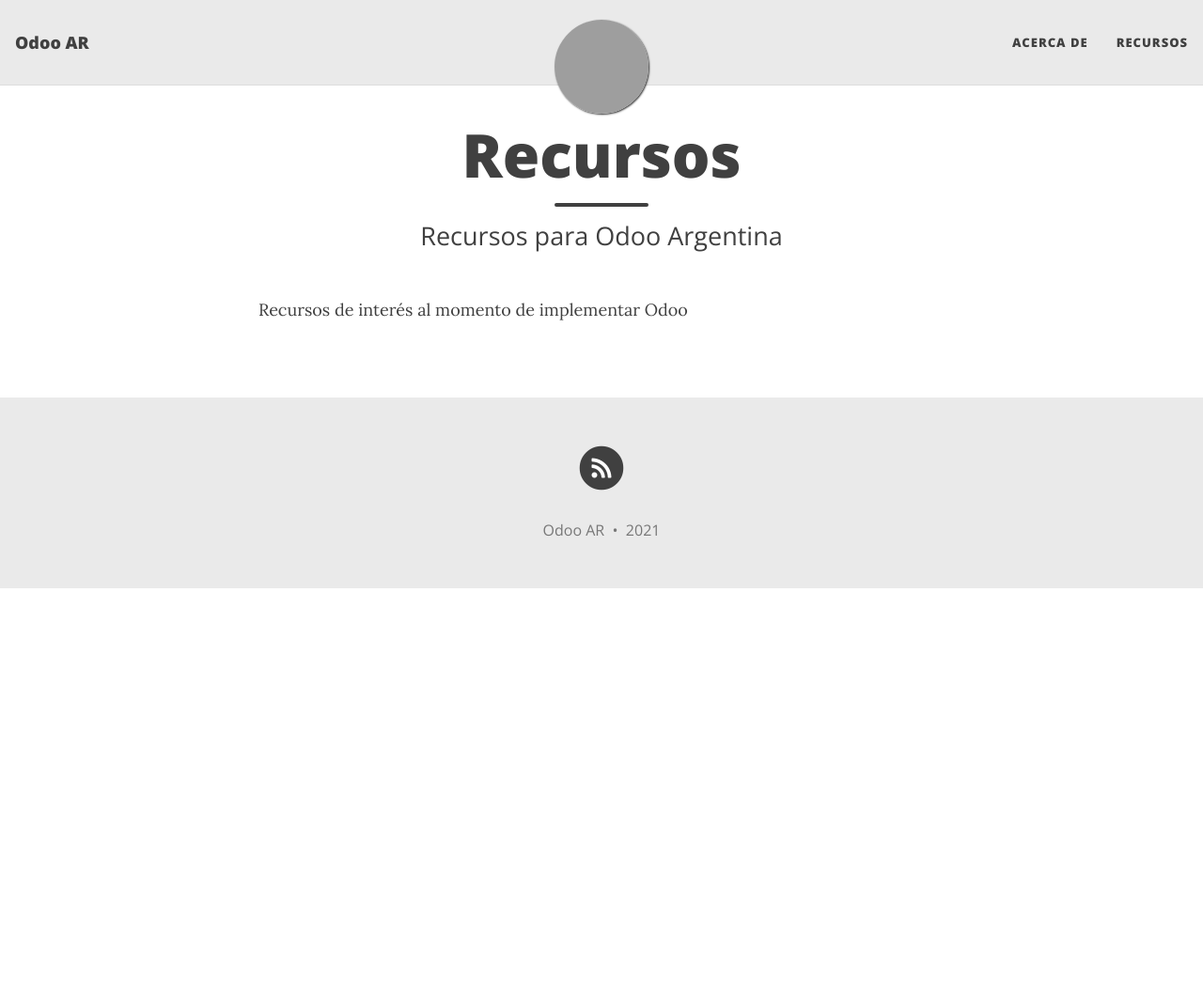
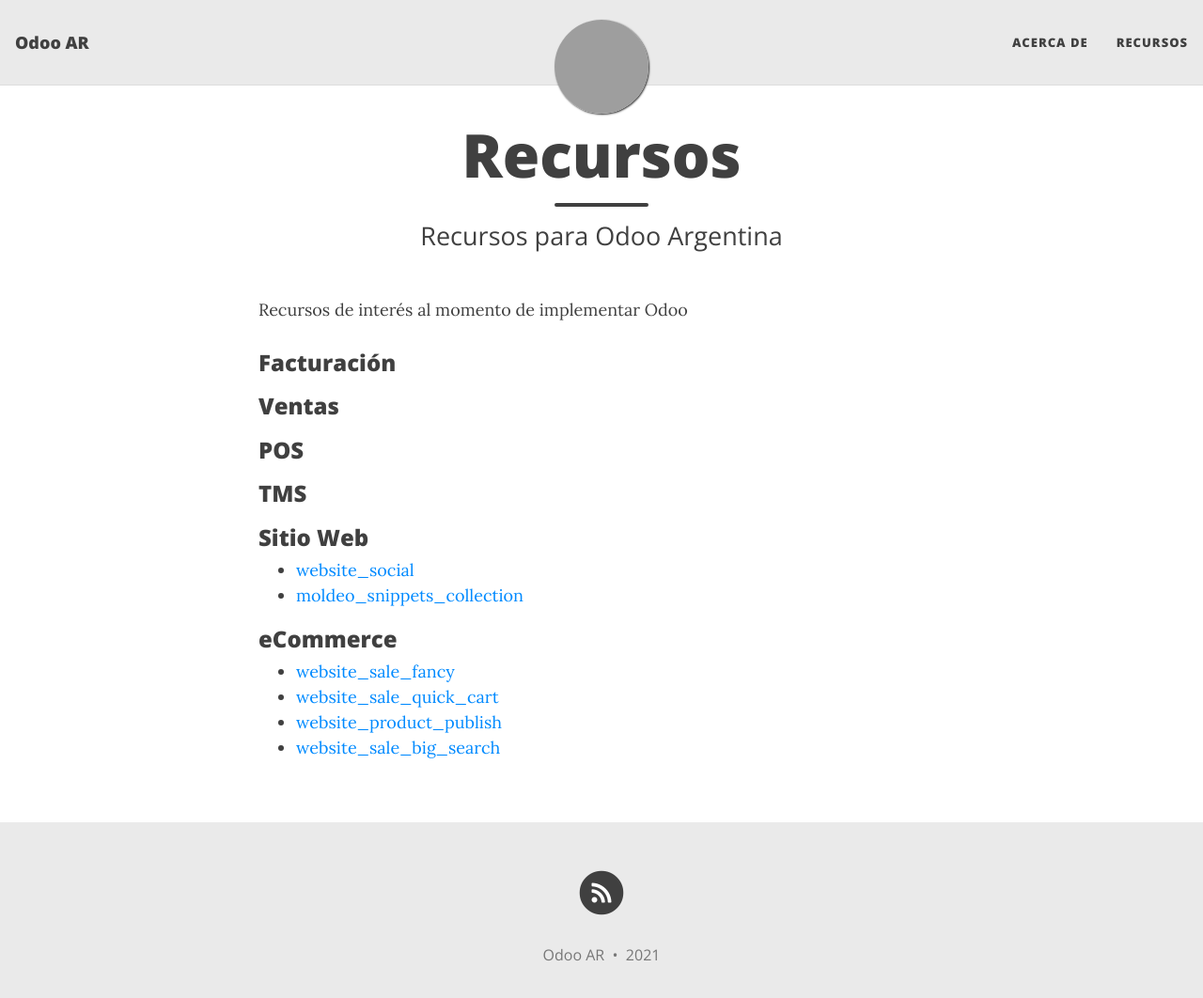
Before and after one commit to OdooAR/odooar.github.io, a Jekyll site: the page built from resources.md, in a window 1280 px wide and 1078 px high. Shown: the top 1062 px of the window at 94% size. Built offline with Jekyll 4.4.1, drawn with Linux system fonts in a browser that asks for light colours; nearby versions of some CDN libraries; grey boxes are pictures that could not be loaded.

Commit message:
Update resources.md

```diff
--- a/resources.md
+++ b/resources.md
@@ -5,3 +5,23 @@ subtitle: Recursos para Odoo Argentina
 ---
 
 Recursos de interés al momento de implementar Odoo
+
+### Facturación
+
+### Ventas
+
+### POS
+
+### TMS
+
+### Sitio Web
+
+* [website_social](https://github.com/ctmil/website_social)
+* [moldeo_snippets_collection](https://github.com/ctmil/moldeo_snippets_collection)
+
+### eCommerce
+
+* [website_sale_fancy](https://github.com/ctmil/website_sale_fancy)
+* [website_sale_quick_cart](https://github.com/ctmil/website_sale_quick_cart)
+* [website_product_publish](https://github.com/ctmil/website_product_publish)
+* [website_sale_big_search](https://github.com/ctmil/website_sale_big_search)
```
